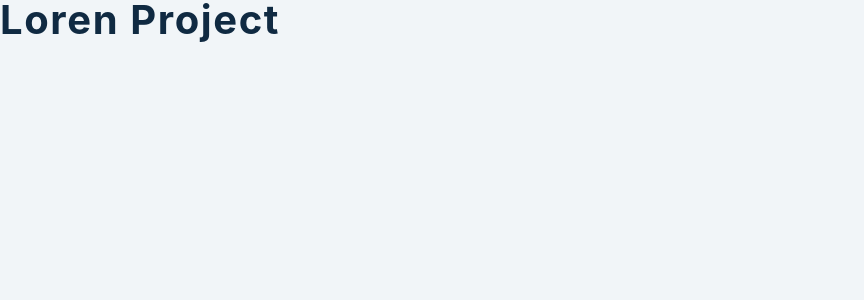
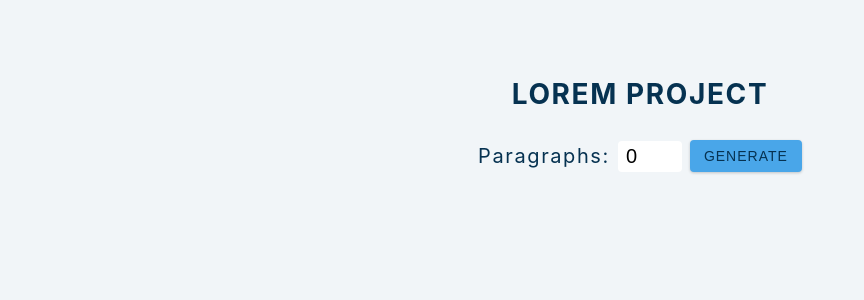
Before and after one commit to viktishchenko/rehearsal, a React (Create React App) app in the folder projects/: page / in a window 1280 px wide. Shown: the top 300 px of the page, without its empty margins (0-864 px from the left). Built offline with nearby package versions, Linux system fonts and the light colour scheme.

Commit message:
feat: form data handle, slice data w amount

```diff
--- a/projects/src/App.js
+++ b/projects/src/App.js
@@ -4,8 +4,47 @@ import { useState } from "react";
 import data from "./draft/08-lorem/data";
 
 function App() {
-  console.log("data>>", data);
-  return <h2>loren project</h2>;
+  const [count, setCount] = useState(0);
+  const [text, setText] = useState([]);
+
+  const handleSubmit = (e) => {
+    e.preventDefault();
+    // important point: INPUT RETURN STRING!!!
+    let amount = parseInt(count);
+    if (count <= 0) {
+      amount = 1;
+    }
+    if (count > 8) {
+      amount = 8;
+    }
+    /* slice: end value not included */
+    setText(data.slice(0, amount));
+  };
+
+  return (
+    <section className="section-center">
+      <h3>lorem project</h3>
+      <form className="lorem-form" onSubmit={handleSubmit}>
+        <label htmlFor="amount">paragraphs:</label>
+        <input
+          type="number"
+          id="amount"
+          value={count}
+          onChange={(e) => {
+            setCount(e.target.value);
+          }}
+        />
+        <button type="submit" className="btn">
+          generate
+        </button>
+      </form>
+      <article className="lorem-text">
+        {text.map((item, idx) => {
+          return <p key={idx}>{item}</p>;
+        })}
+      </article>
+    </section>
+  );
 }
 
 export default App;
```
Also changed, not shown: projects/assets/08/lorem-project.png (added).
